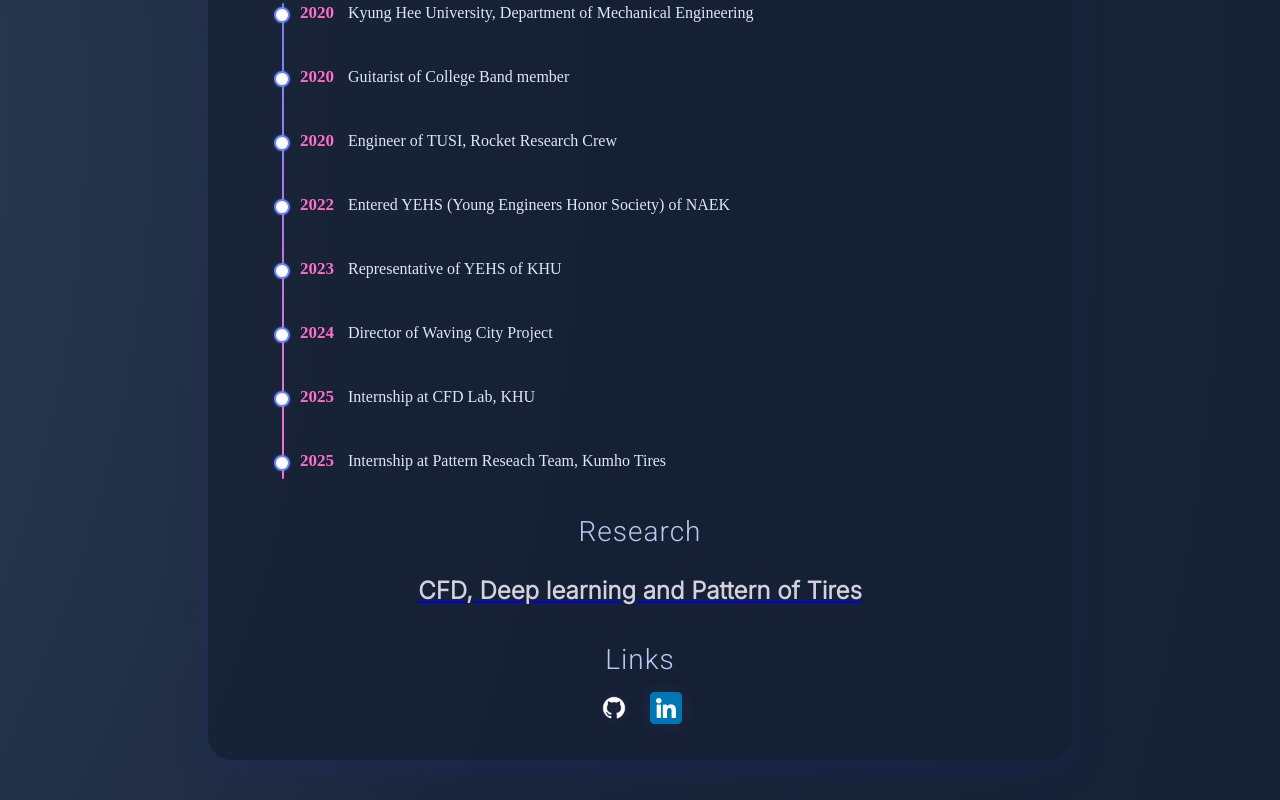
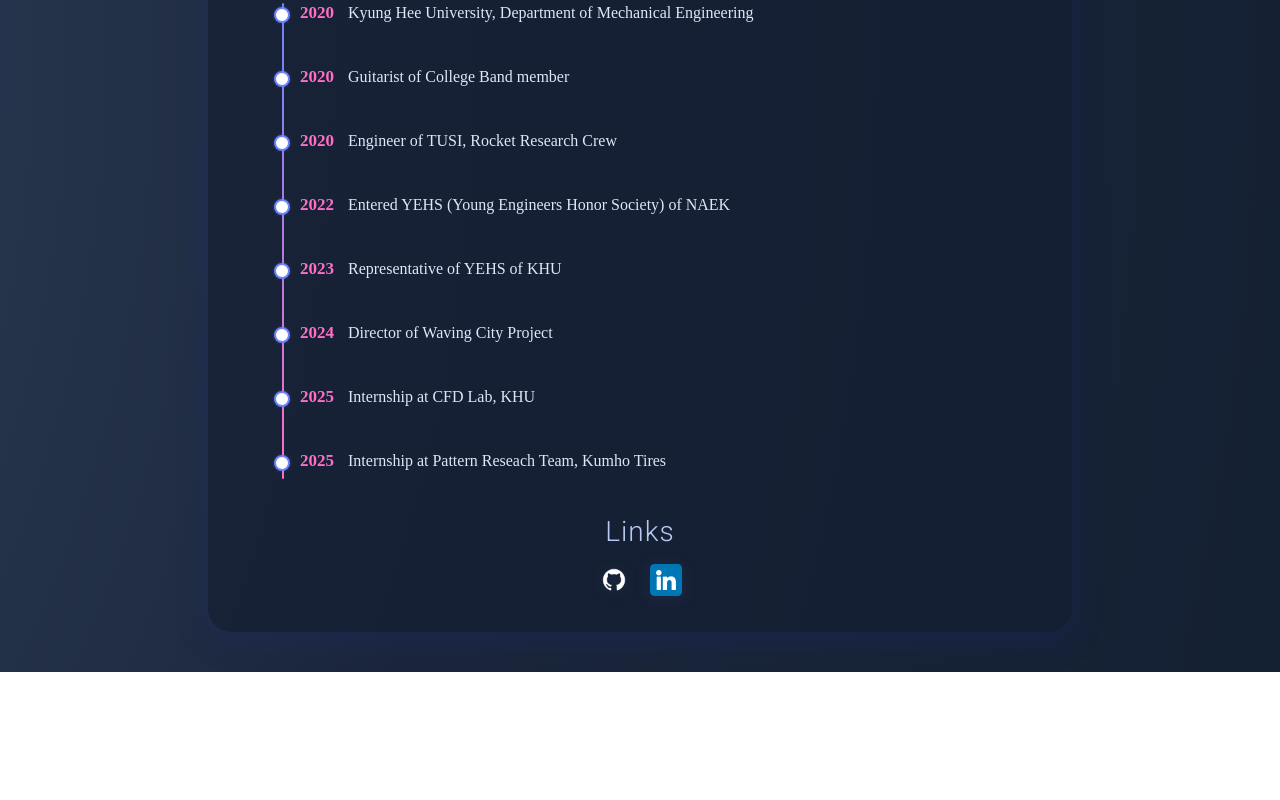
Before and after one commit to red1ithink/jsk, a plain HTML site: page work.html in a window 1280 px wide. Shown: the part 568-1368 px from the top of the page. After the commit the page ends 1240 px from the top, so only its background shows below. Drawn offline with Linux system fonts and the light colour scheme.

Commit message:
Update work.html

```diff
--- a/work.html
+++ b/work.html
@@ -107,16 +107,6 @@
               </div>
         </div>
 
-        <div class="research">
-          <h2>Research</h2>
-          <a href="https://github.com/red1ithink"
-            target="_blank"
-            class="github-link">
-          <p>
-            <strong>CFD, Deep learning and Pattern of Tires </strong>
-          </p>
-          </a>
-        </div>
         <!--
         <div class="papers">
           <h2>Papers</h2>
```
